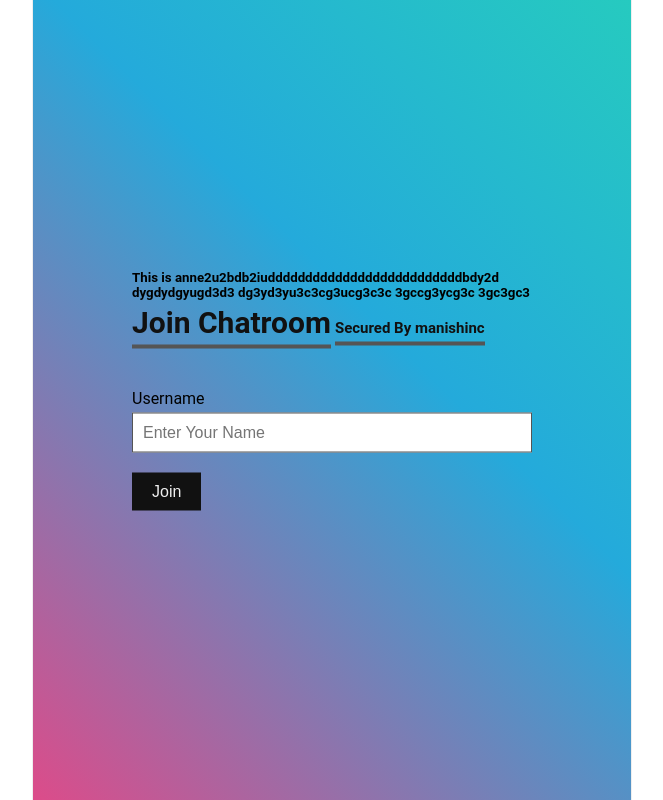
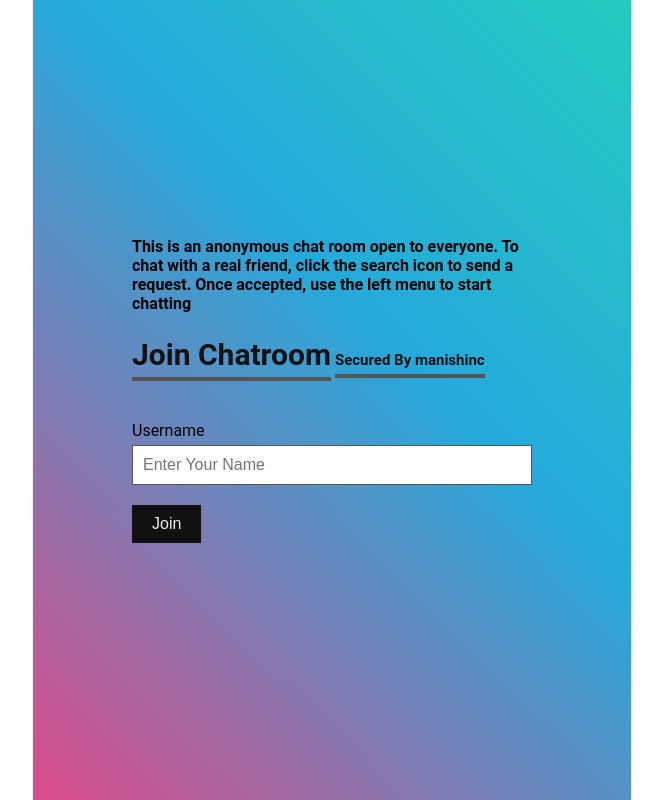
Before and after one commit to devmanishkumarnaik/chat, a website: page public/index.html in a window 1280 px wide. Shown: the whole page, without its empty margins (308-971 px from the left). Drawn offline with nearby package versions, Linux system fonts and the light colour scheme; no server answers.

Commit message:
Update index.html

```diff
--- a/public/index.html
+++ b/public/index.html
@@ -12,7 +12,8 @@
     <div class="app">
         <div class="screen join-screen active">
             <div class="form">
-                <h5>This is anne2u2bdb2iuddddddddddddddddddddddddddbdy2d dygdydgyugd3d3 dg3yd3yu3c3cg3ucg3c3c 3gccg3ycg3c 3gc3gc3</h5>
+                <h4>This is an anonymous chat room open to everyone. To chat with a real friend, click the search icon to send a request. Once accepted, use the left menu to start chatting</h5>
+                <br>
                 <h2>Join Chatroom</h2>
                 <h3>Secured By manishinc</h3>
                 <div class="form-input">
```
